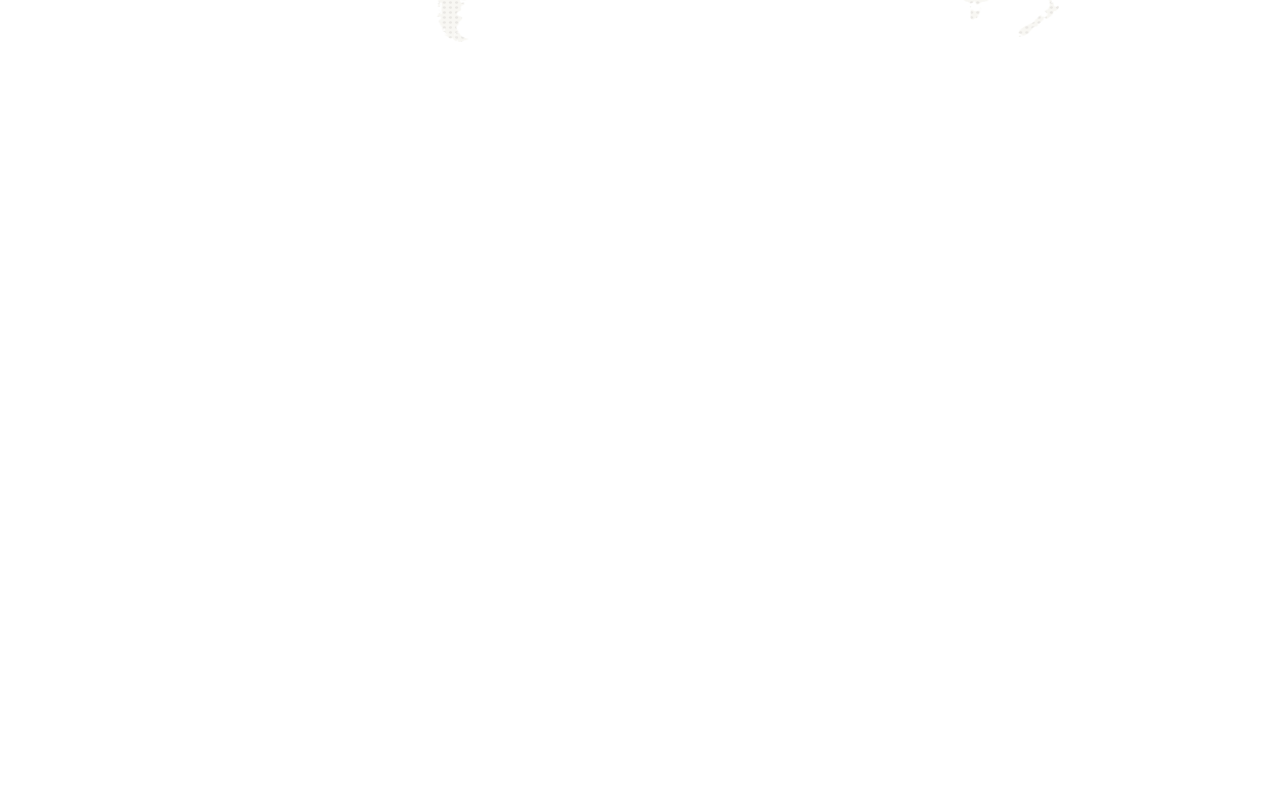
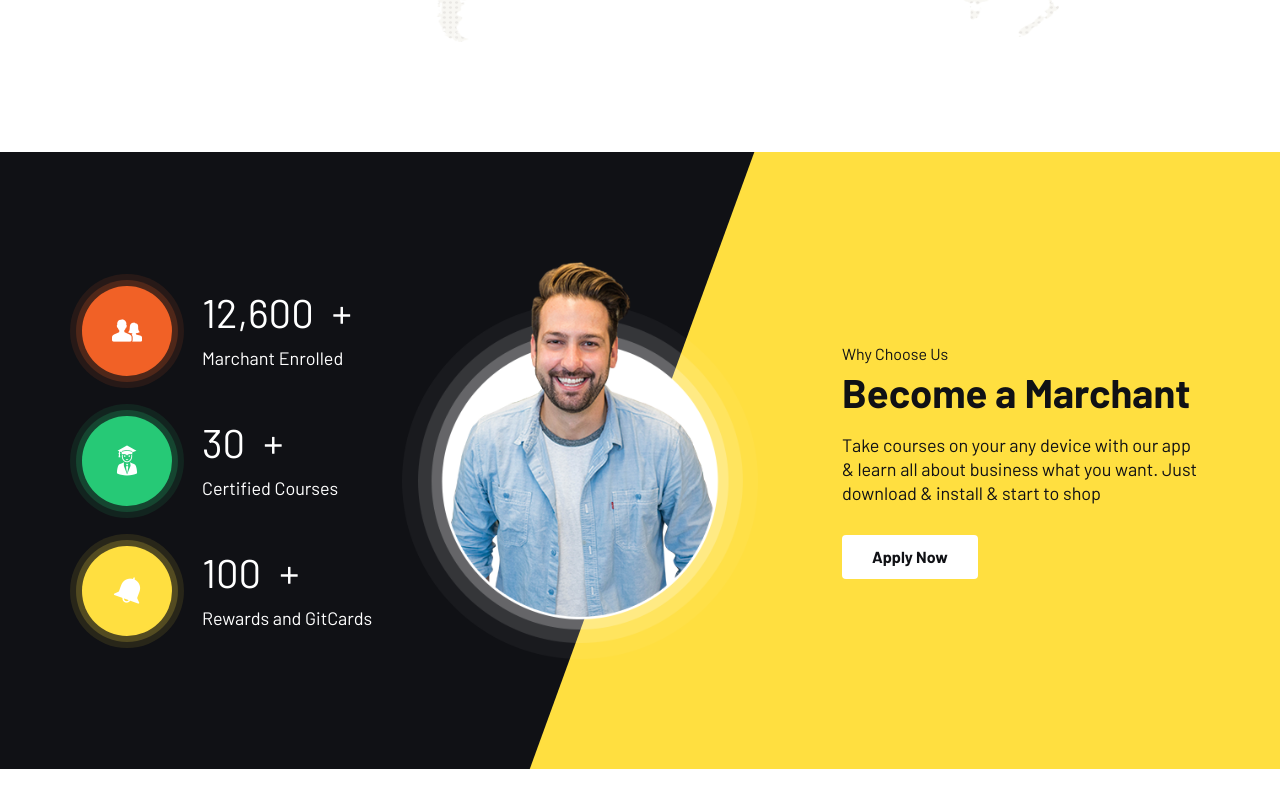
Before and after one commit to Pandey9800/react_ecom, a React (Vite) app: page / in a window 1280 px wide. Shown: the part 3811-4619 px from the top of the page. Before the commit the page ends 3963 px from the top, so only its background shows below. Built offline with nearby package versions, Linux system fonts and the light colour scheme.

Commit message:
Created About us & App Section for the Home Page

```diff
--- a/src/home/AboutUs.jsx
+++ b/src/home/AboutUs.jsx
@@ -0,0 +1,71 @@
+import React from 'react'
+import CountUp from 'react-countup';
+import { Link } from 'react-router-dom';
+
+const subTitle = "Why Choose Us";
+const title = "Become a Marchant";
+const desc = "Take courses on your any device with our app & learn all about business what you want. Just download & install & start to shop";
+const btnText = "Apply Now";
+
+const countList = [
+{
+iconName: 'icofont-users-alt-4',
+count: '12600',
+text: 'Marchant Enrolled',
+},
+{
+iconName: 'icofont-graduate-alt',
+count: '30',
+text: 'Certified Courses',
+},
+{
+iconName: 'icofont-notification',
+count: '100',
+text: 'Rewards and GitCards',
+},
+]
+
+const AboutUs = () => {
+  return (
+      <div className="instructor-section style-2 padding-tb section-bg-ash">
+          <div className="container">
+              <div className="section-wrapper">
+                  <div className="row g-4 justify-content-center align-items-center row-cols-1 row-cols-md-2 row-cols-xl-3">
+                      <div className="col">
+                          {
+                              countList.map((val, i) => (
+                                  <div key={i} className="count-item">
+                                      <div className="count-inner">
+                                          <div className="count-icon">
+                                              <i className={val.iconName}></i>
+                                          </div>
+                                          <div className="count-content">
+                                              <h2><span><CountUp end={val.count} /></span> <span>+</span></h2>
+                                              <p>{val.text}</p>
+                                          </div>
+                                      </div>
+                                  </div>
+                              ))
+                          }
+                      </div>
+                      <div className="col">
+                          <div className="instructor-content">
+                              <span className="subtitle">{subTitle}</span>
+                              <h2 className="title">{title}</h2>
+                              <p>{desc}</p>
+                              <Link to="/sign-up" className="lab-btn">{btnText}</Link>
+                          </div>
+                      </div>
+                      <div className="col">
+                          <div className="instructor-thumb">
+                              <img src="/src/assets/images/instructor/01.png" alt="" />
+                          </div>
+                      </div>
+                  </div>
+            </div>
+          </div>
+    </div>
+  )
+}
+
+export default AboutUs
--- /dev/null
+++ b/src/home/AppSection.jsx
@@ -0,0 +1,22 @@
+import React from 'react'
+import { Link } from 'react-router-dom';
+
+const btnText = "Sign up for Free";
+const title = "Shop Anytime, Anywhere";
+const desc = "Take Shop on your any device with our App. Just Download & Install & Start to Shop!"
+
+const AppSection = () => {
+  return (
+      <div className="app-section padding-tb">
+          <div className="container">
+              <div className="section-header text-center">
+                  <Link to="/sign-up" className="lab-btn mb-4">{btnText}</Link>
+                  <h2 className="title">{title}</h2>
+                  <p>{desc}</p>
+              </div>
+          </div>
+    </div>
+  )
+}
+
+export default AppSection
--- a/src/home/Home.jsx
+++ b/src/home/Home.jsx
@@ -4,6 +4,8 @@
 import CategoryShowCase from './CategoryShowCase'
 import Register from './Register'
 import LocationSpread from './LocationSpread'
+import AboutUs from './AboutUs'
+import AppSection from './AppSection'
 
 const Home = () => {
   return (
@@ -13,6 +15,8 @@
       <CategoryShowCase />
       <Register />
       <LocationSpread />
+      <AboutUs />
+      <AppSection />
     </div>
   )
 }
```
